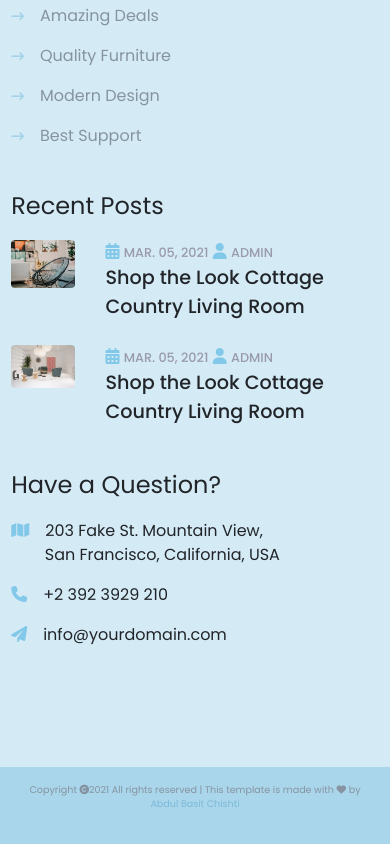
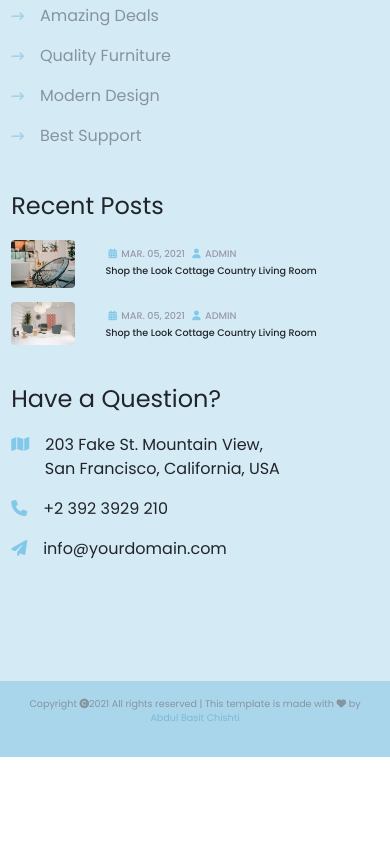
Before and after one commit to AbdulBasit1111/Furnish, a plain HTML site: page index.html in a window 390 px wide. Shown: the part 8025-8869 px from the top of the page. After the commit the page ends 8782 px from the top, so only its background shows below. Drawn offline with nearby package versions, Linux system fonts and the light colour scheme.

Commit message:
suggested changes by buddy

```diff
--- a/style.css
+++ b/style.css
@@ -1189,6 +1189,21 @@ body, html {
   }
 }
 
+@media screen and (max-width: 480px) {
+  .section8-post-text {
+    font-size: 0.6rem;
+  }
+
+  .section8-detail {
+    font-size: 0.6rem;
+  }
+
+  .section8-icon {
+    font-size: 0.6rem;
+    padding-left: 0.2rem;
+  }
+}
+
 @media screen and (max-height: 550px) {
   .section1-text-last {
     padding: 0;
```
